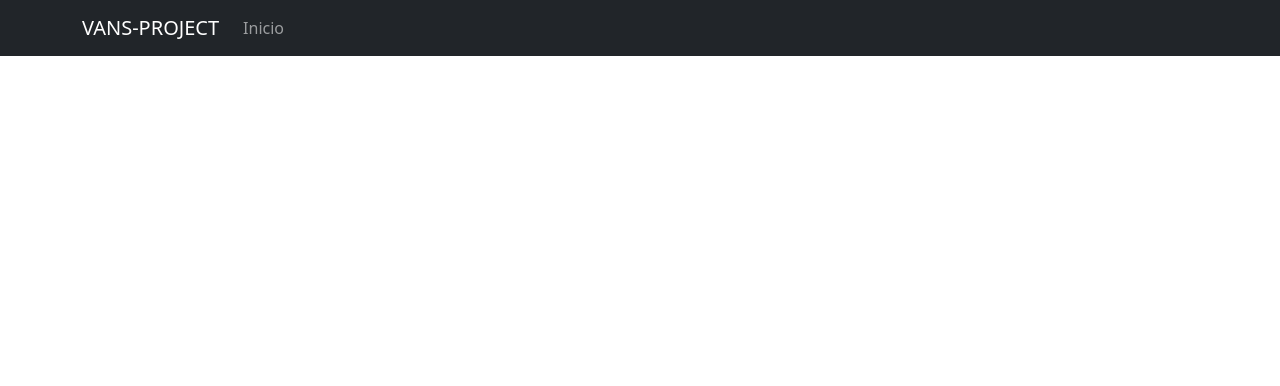
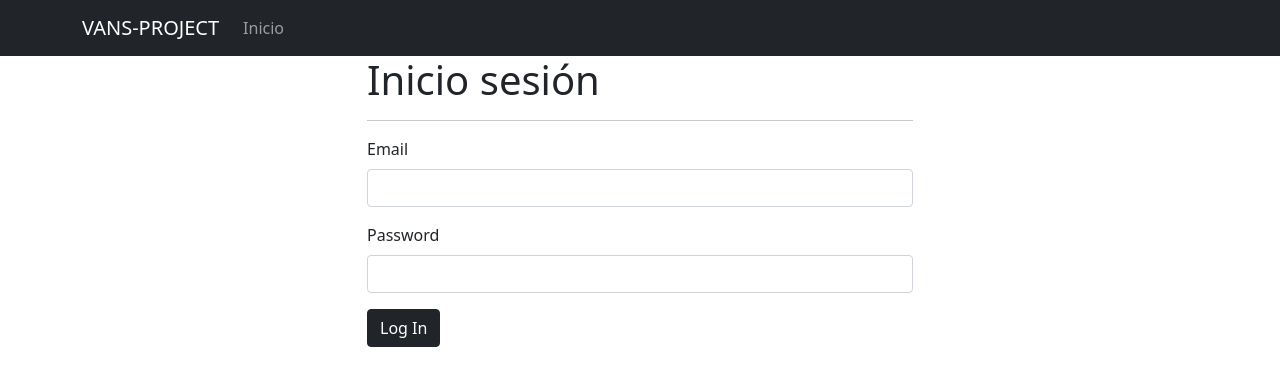
Before and after one commit to ArturoEchanique/vans-project-client, a React (Create React App) app: page /login in a window 1280 px wide. Before the commit this address had no page. Shown: the top 386 px of the page. Built offline with nearby package versions, Linux system fonts and the light colour scheme.

Commit message:
login and sigup

```diff
--- /dev/null
+++ b/src/components/LoginForm/LoginForm.jsx
@@ -0,0 +1,59 @@
+import { useContext, useState } from "react"
+import { Form, Button } from "react-bootstrap"
+import authService from "../../services/auth.service"
+import { useNavigate } from 'react-router-dom'
+import { AuthContext } from './../../context/auth.context'
+
+
+const Loginform = () => {
+
+    const [loginData, setLoginData] = useState({
+        password: '',
+        email: ''
+    })
+
+    const navigate = useNavigate()
+
+    const { storeToken, authenticateUser } = useContext(AuthContext)
+
+    const handleSubmit = e => {
+        e.preventDefault()
+
+        authService
+            .login(loginData)
+            .then(({ data }) => {
+                storeToken(data.authToken)
+                authenticateUser()
+                navigate('/')
+            })
+            .catch(err => console.log(err))
+    }
+
+    const handleInputChange = e => {
+        const { value, name } = e.currentTarget
+        setLoginData({ ...loginData, [name]: value })
+    }
+
+    const { password, email } = loginData
+
+    return (
+
+        <Form onSubmit={handleSubmit}>
+
+            <Form.Group className="mb-3" controlId="email">
+                <Form.Label>Email</Form.Label>
+                <Form.Control type="email" onChange={handleInputChange} name="email" value={email} />
+            </Form.Group>
+
+            <Form.Group className="mb-3" controlId="password">
+                <Form.Label>Password</Form.Label>
+                <Form.Control type="password" onChange={handleInputChange} name="password" value={password} />
+            </Form.Group>
+
+            <Button variant="dark" type="submit">Log In</Button>
+        </Form>
+
+    )
+}
+
+export default Loginform
--- a/src/pages/logInPage/logInPage.jsx
+++ b/src/pages/logInPage/logInPage.jsx
@@ -0,0 +1,22 @@
+import { Container, Button, Row, Col } from 'react-bootstrap'
+import Loginform from '../../components/LoginForm/LoginForm'
+
+
+
+const LoginPage = () => {
+
+    return (
+        <Container>
+            <Row>
+                <Col md={{ span: 6, offset: 3 }}>
+                    <h1>Inicio sesión</h1>
+                    <hr />
+                    <Loginform />
+
+                </Col>
+            </Row>
+        </Container>
+    )
+}
+
+export default LoginPage
--- a/src/routes/AppRoutes.jsx
+++ b/src/routes/AppRoutes.jsx
@@ -1,13 +1,15 @@
-import SignupPage from '../pages/SingupPage/SingupPage'
+import SignupPage from '../pages/SingupPage/SingupPage';
 import { Routes, Route } from "react-router-dom";
 import HomePage from "../pages/HomePage/HomePage";
 import ResultsPage from "../pages/ResultsPage/ResultsPage";
+import LoginPage from '../pages/loginPage/loginPage';
 
 const AppRoutes = () => {
     return (
         <Routes>
             <Route path="/" element={<HomePage />} />
-            <Route path="/singup" element={SignupPage} />
+            <Route path="/singup" element={<SignupPage />} />
+            <Route path="/login" element={<LoginPage />} />
             <Route path="/results" element={<ResultsPage />} />
         </Routes>
     );
```
Also changed, not shown: package.json (line endings or trailing spaces), src/components/LoginForm/LoginForm.css (added).
